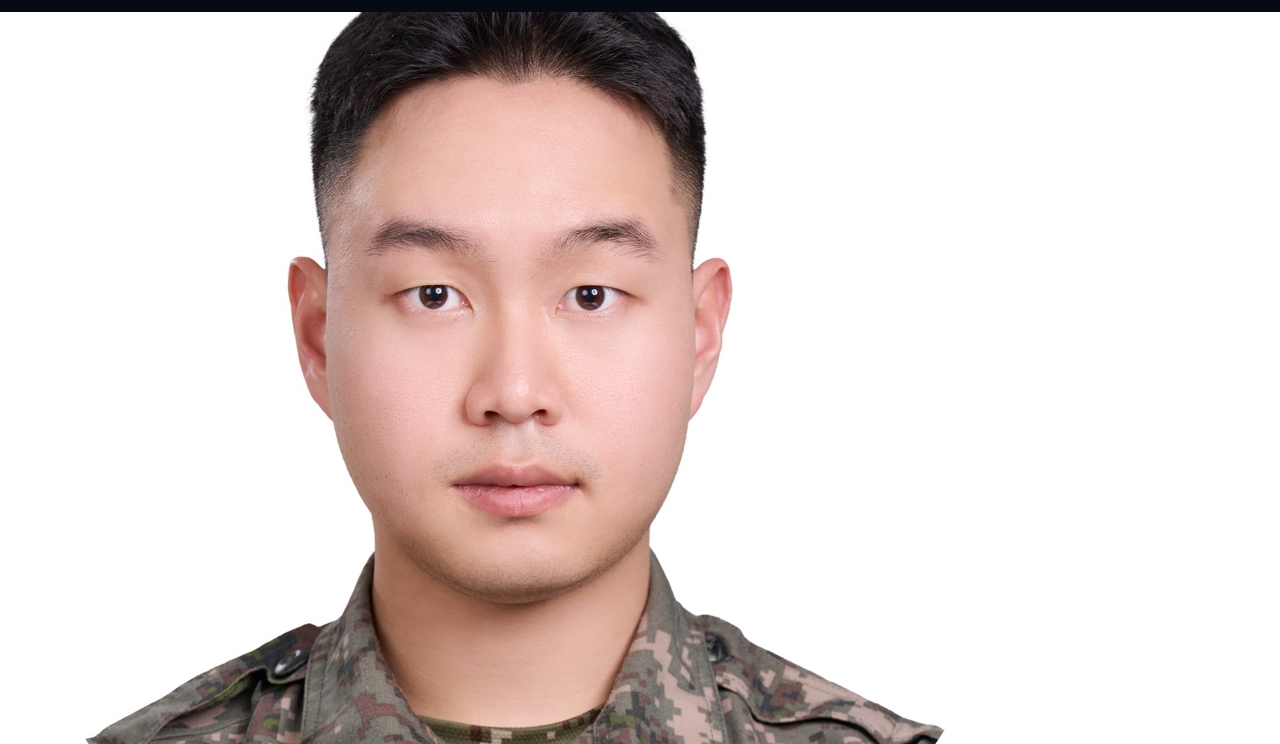
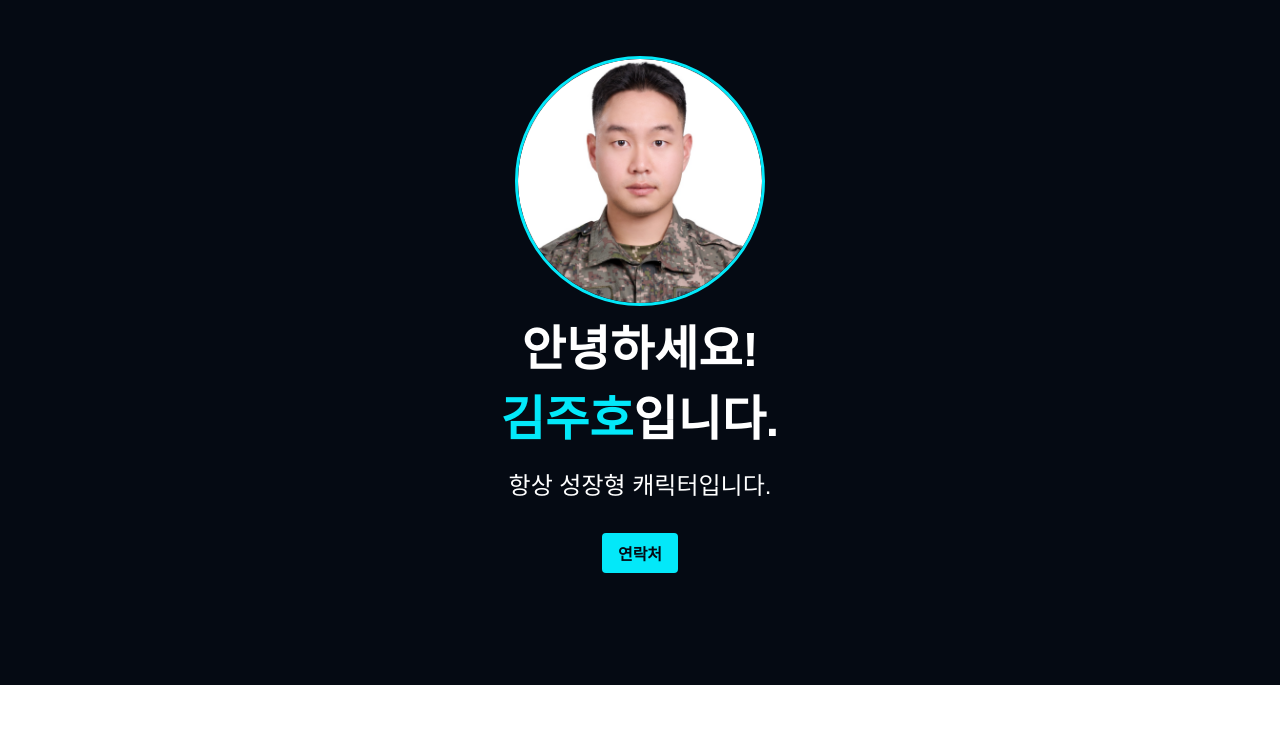
Before and after one commit to juhokim99/portfolio, a plain HTML site: page index.html in a window 1280 px wide. Shown: the part 56-800 px from the top of the page. Drawn offline with Linux system fonts and the light colour scheme; a web font is replaced by a local one.

Commit message:
홈 완료

```diff
--- a/css/style.css
+++ b/css/style.css
@@ -104,3 +104,43 @@ button:focus {outline:1px solid var(--color-accent);}
     border: 1px solid var(--color-accent);
     border-radius: 4px;
 }
+
+/* Home */
+#home{
+    background-color: var(--color-primary);
+    color: var(--color-text);
+    padding: 7rem 1rem 5rem;
+    text-align: center;
+}
+.home__avater{
+    width: 250px;
+    height: 250px;
+    border-radius: 100%;
+    border: 3px solid var(--color-accent);
+    /* 이미지가 부모 요소의 크기에 맞춰 비율을 유지하면서 꽉 차도록 설정 */
+    object-fit: cover;
+}
+.home__title{
+    font-size: 3rem;
+    margin-bottom: 1rem;
+}
+.home__title--strong{
+    color: var(--color-accent);
+}
+.home__description{
+    font-size: 1.5rem;
+}
+.home__contact{
+    display: inline-block;
+    background-color: var(--color-accent);
+    color: var(--color-black);
+    margin: 2rem;
+    padding: 0.5rem 1rem;
+    font-weight: bold;
+    border-radius: 4px;
+}
+.home__contact:hover{
+    background-color: transparent;
+    color: var(--color-text);
+    outline: 2px solid var(--color-accent);
+}
--- a/index.html
+++ b/index.html
@@ -41,10 +41,10 @@
      <main>
         <!-- Home -->
         <section id="home">
-            <img src="./images/KJH.png" alt="Kim's profile">
-            <h2>안녕하세요. 김주호입니다.</h2>
-            <p>항상 성장형 캐릭터입니다.</p>
-            <a href="#contact">연락처</a>
+            <img class="home__avater" src="./images/KJH.png" alt="Kim's profile">
+            <h2 class="home__title">안녕하세요! <br><strong class="home__title--strong"> 김주호</strong>입니다.</h2>
+            <p class="home__description">항상 성장형 캐릭터입니다.</p>
+            <a class="home__contact" href="#contact">연락처</a>
         </section>
 
         <!-- about -->
```
